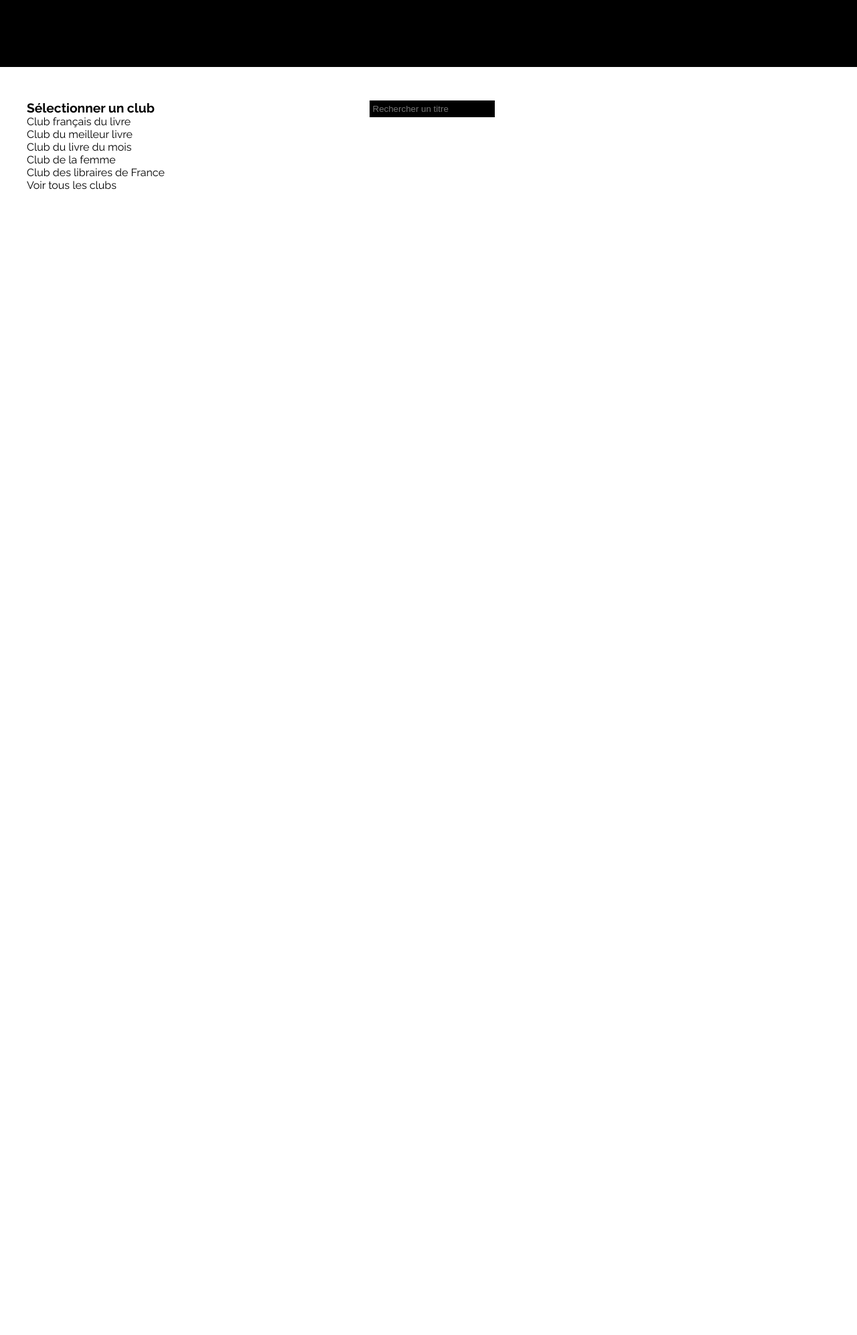
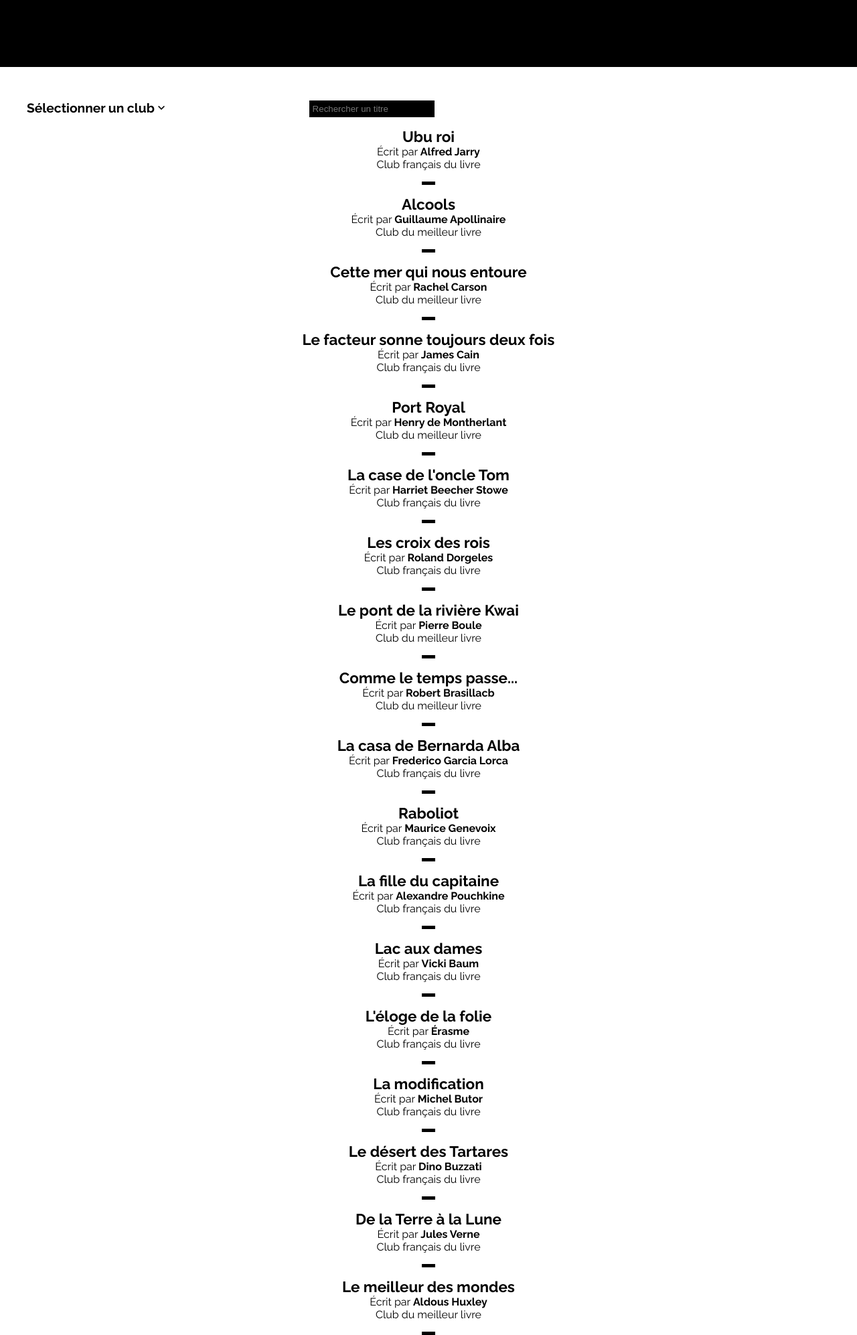
Before and after one commit to Sophiequehen/clubs_livre, a PHP site: page / in a window 1280 px wide. Shown: the whole page at 67% size. Before the commit the page ends 283 px from the top, so only its background shows below. Run offline with PHP 8.4, Linux system fonts and the light colour scheme; data comes from the database, SQL or seed files in the repository; both versions use the stored data as it was after the commit.

Commit message:
add dropdown and sql

```diff
--- a/css/style.css
+++ b/css/style.css
@@ -26,6 +26,11 @@ a{
 	height: 100%;
 }
 
+.filters img{
+	width: 20px;
+	height: 20px;
+}
+
 .liste_clubs{
 	color: black;
 	display: flex;
@@ -41,6 +46,8 @@ a{
 }
 
 .select_club{
+	display: flex;
+	align-items: center;
 	font-weight: 700;
 	font-size: 1.2em;
 }
--- a/index.php
+++ b/index.php
@@ -14,18 +14,32 @@
 <body>
 	<div class="filters">
 		<ul class="liste_clubs">
-			<li class="select_club">Sélectionner un club</li>
-			<li id="francais">Club français du livre</li>
-			<li id="meilleur">Club du meilleur livre</li>
-			<li id="mois">Club du livre du mois</li>
-			<li id="femme">Club de la femme</li>
-			<li id="libraires">Club des libraires de France</li>
-			<li id="all">Voir tous les clubs</li>
+			<li class="select_club">Sélectionner un club<img id="img_down" src="img/down.png"><img id="img_top" class="display_none" src="img/top.png"></li>
+			<li class="display_none" id="francais">Club français du livre</li>
+			<li class="display_none" id="meilleur">Club du meilleur livre</li>
+			<li class="display_none" id="mois">Club du livre du mois</li>
+			<li class="display_none" id="femme">Club de la femme</li>
+			<li class="display_none" id="libraires">Club des libraires de France</li>
+			<li class="display_none" id="all">Voir tous les clubs</li>
 		</ul>
 	</div>
 	<section class="home">
 		<div class="container_liste">
 			<input type="text" name="search_text" id="search_text" placeholder="Rechercher un titre">
+			<div id="before_ajax">
+				<?php
+				Database::connect();
+				$newUser = new Livre;
+				foreach ($newUser->read()->fetchAll() as $row) {
+					echo "<ul class='liste_livres'>
+					<li class='liste_titre'><a href='profil.php?id=".$row['id_livre']."'>".$row['titre']."</a></li>
+					<li>Écrit par <span class='liste_datas'>".$row['auteur']."</span></li>
+					<li>".$row['club']."</li>
+					</ul>
+					<div class='container_tiret'><div class='tiret'></div></div>";
+				}
+				?>
+			</div>
 			<div id="result">
 			</div>
 			<div class="display_none" id="clubs_francais">
@@ -74,7 +88,7 @@
 				?>
 			</div>
 			<div class="display_none" id="clubs_femme">
-				<h2>Clubs des la femme : </h2>
+				<h2>Clubs de la femme : </h2>
 				<?php
 				Database::connect();
 				$newUser = new Livre;
@@ -125,6 +139,7 @@
 						$('#search_text').keyup(function(){
 							var txt = $(this).val();
 							if(txt != ''){
+								$('#before_ajax').addClass('display_none');
 								$.ajax({
 									url:"fetch.php",
 									method:"post",
--- a/js/filters.js
+++ b/js/filters.js
@@ -6,7 +6,20 @@ var $libraires = $("#libraires");
 var $all = $("#all");
 var $result = $("#result");
 var $input = $('#search_text');
+var $drop = $('.select_club');
+var $top = $('#img_top');
+var $down = $('#img_down');
 
+$drop.click(function(){
+	$("#francais").toggle();
+	$("#meilleur").toggle();
+	$("#mois").toggle();
+	$("#femme").toggle();
+	$("#libraires").toggle();
+	$("#all").toggle();
+	$top.toggle();
+	$down.toggle();
+})
 
 $francais.click(function() {
 	$result.addClass("display_none");
```
Also changed, not shown: clubs_livres.sql (+19 -3 lines), img/down.png (added), img/top.png (added).
